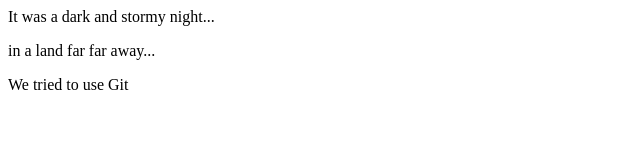
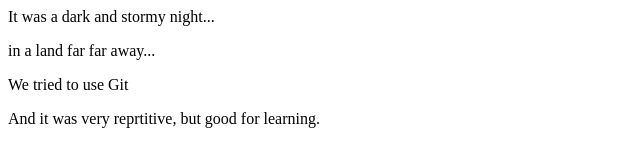
Before and after one commit to ElvisMah/fireside-story, a plain HTML site: page index.html in a window 1280 px wide. Shown: the whole page, without its empty margins (0-640 px from the left). Drawn offline with Linux system fonts and the light colour scheme.

Commit message:
added the 4line to the story

```diff
--- a/index.html
+++ b/index.html
@@ -6,5 +6,6 @@
         <p>It was a dark and stormy night...</p>
         <p>in a land far far away...</p>
         <p>We tried to use Git</p>
+        <p>And it was very reprtitive, but good for learning.</p>
     </body>
 </htmL>
```
